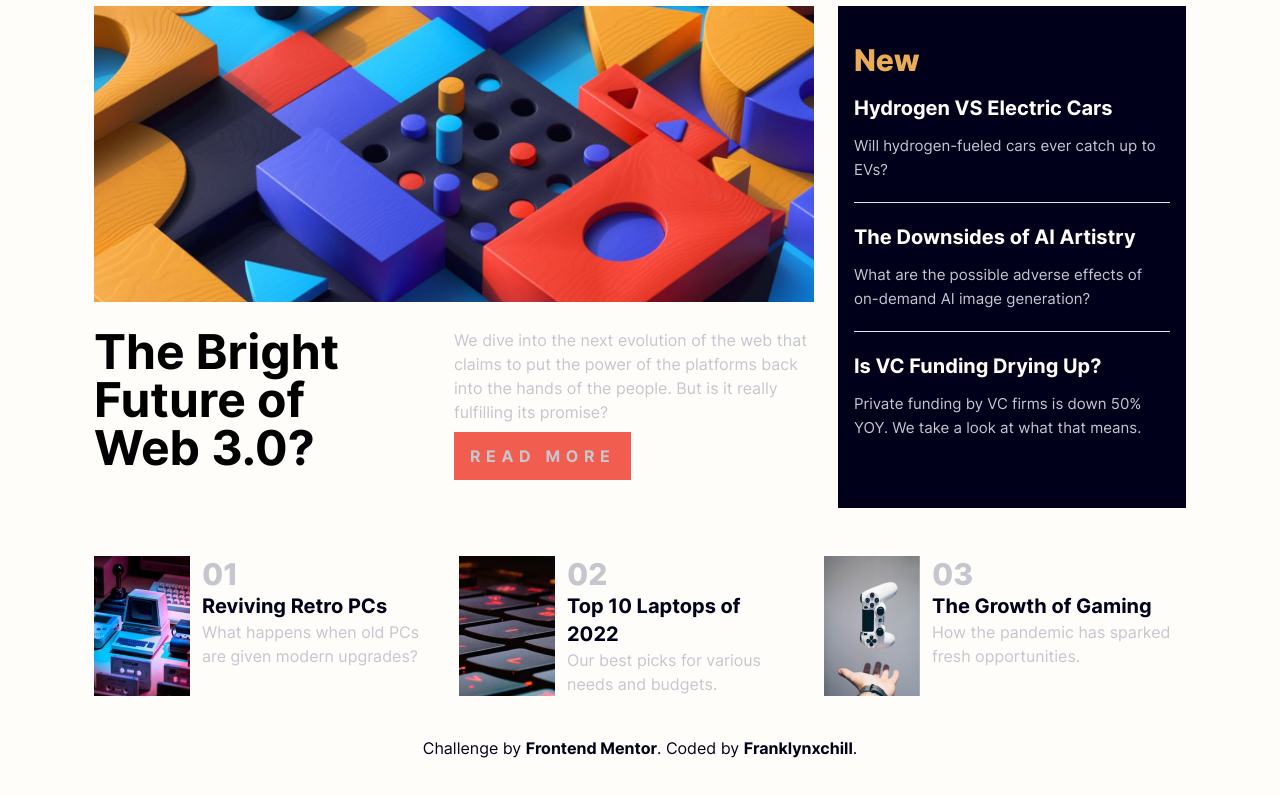
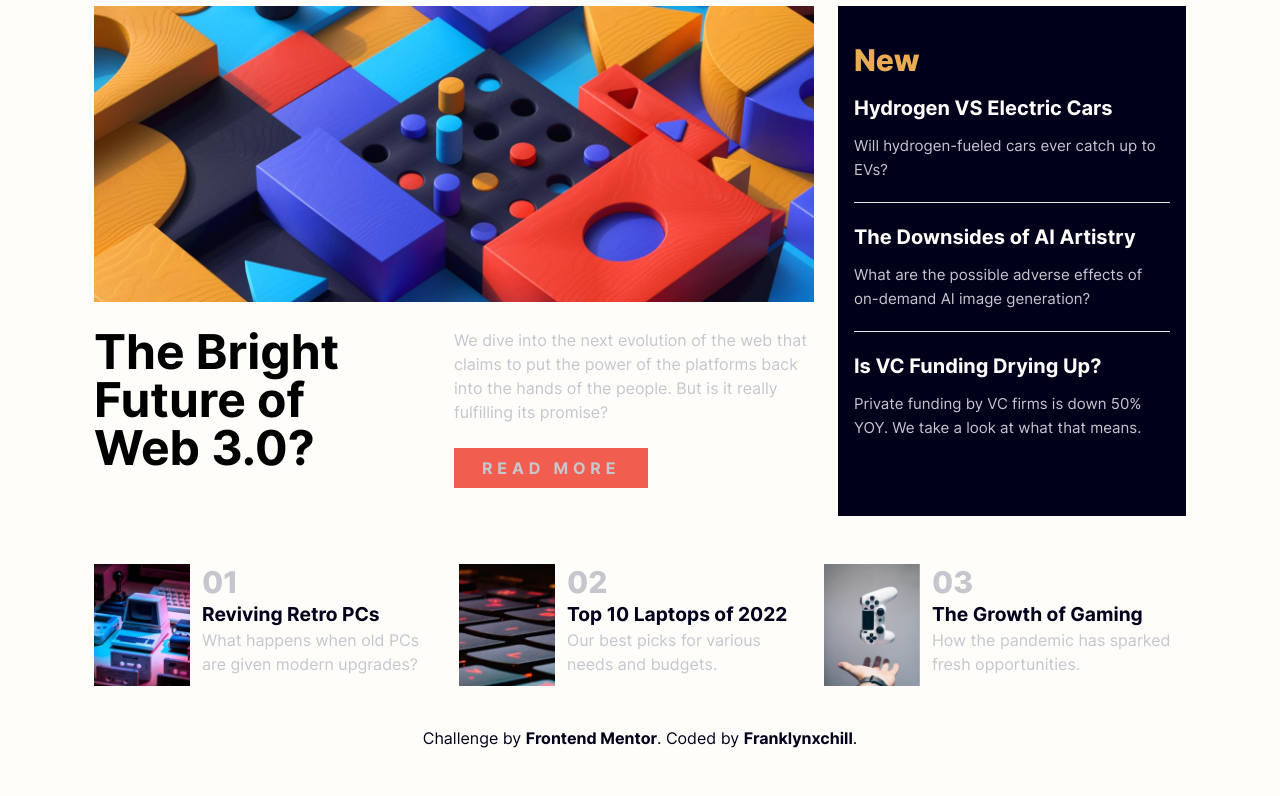
Before and after one commit to franklynxchill/news-homepage-main, a website: page index.html in a window 1280 px wide. Shown: the part 90-886 px from the top of the page. Drawn offline with Linux system fonts and the light colour scheme.

Commit message:
updated commit

```diff
--- a/index.html
+++ b/index.html
@@ -63,7 +63,7 @@
                 We dive into the next evolution of the web that claims to put the power of the platforms
                 back into the hands of the people. But is it really fulfilling its promise?
               </p>
-              <button class="bg-softRed text-grayishBlue uppercase px-4 py-3 mt-2 mb-7 font-bold hover:bg-veryDarkBlue ease-in tracking-[.35rem]">Read more</button>
+              <button class="bg-softRed text-grayishBlue uppercase px-7 py-2 font-bold mt-6 mb-7 hover:bg-veryDarkBlue ease-in tracking-[.30rem]">Read more</button>
             </div>
           </div>
        </div>
@@ -86,7 +86,7 @@
         </div>
        </aside>
      </section>
-     <section class="container flex flex-col gap-[2rem] mt-12 md:flex-row">
+     <section class="container flex flex-col gap-[1rem] md:gap-[2rem] mt-12 md:flex-row">
       <div class="flex flex-row gap-6 md:gap-3 w-[23rem]">
         <img src="assets/images/image-retro-pcs.jpg" alt="" class="img">
         <div>
--- a/src/style.css
+++ b/src/style.css
@@ -30,7 +30,7 @@
 @tailwind utilities;
 
 h4 {
-  @apply font-bold text-veryDarkBlue text-[1.2rem] md:text-xl hover:text-softRed;
+  @apply font-bold text-veryDarkBlue text-[1.2rem] md:text-[1.2rem] font-bold hover:text-softRed;
 }
 p {
   @apply text-grayishBlue text-base md:text-base;
```
Also changed, not shown: dist/style.css.
